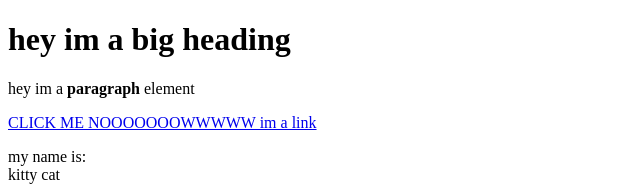
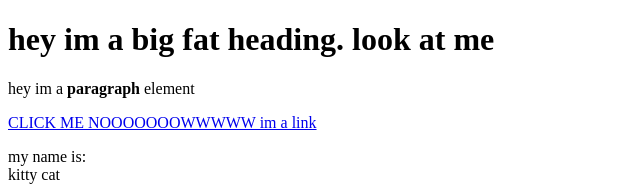
Before and after one commit to georgekr97/cartoon-hero, a plain HTML site: page test.html in a window 1280 px wide. Shown: the top 186 px of the page, without its empty margins (0-640 px from the left). Drawn offline with Linux system fonts and the light colour scheme.

Commit message:
added fat

```diff
--- a/test.html
+++ b/test.html
@@ -4,7 +4,7 @@
 	<title>Test Page</title>
 </head>
 <body>
-	<h1>hey im a big heading</h1>
+	<h1>hey im a big fat heading. look at me</h1>
 	<p>hey im a <b>paragraph</b> element</p>
 	<a href="https://george-richardson.com" target="_blank" title="my website">CLICK ME NOOOOOOOWWWWW im a link</a>
 	<p>my name is: <br>
```
